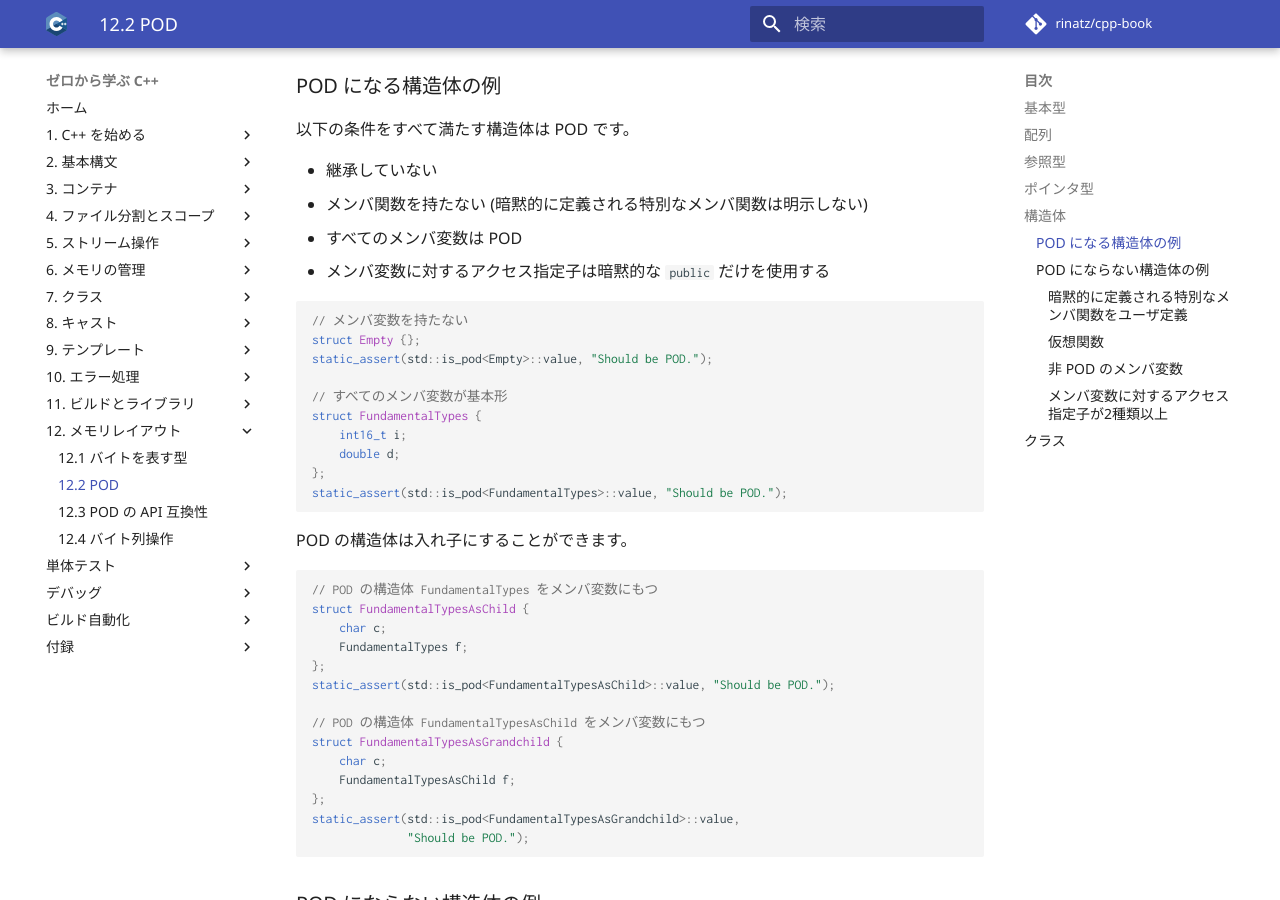
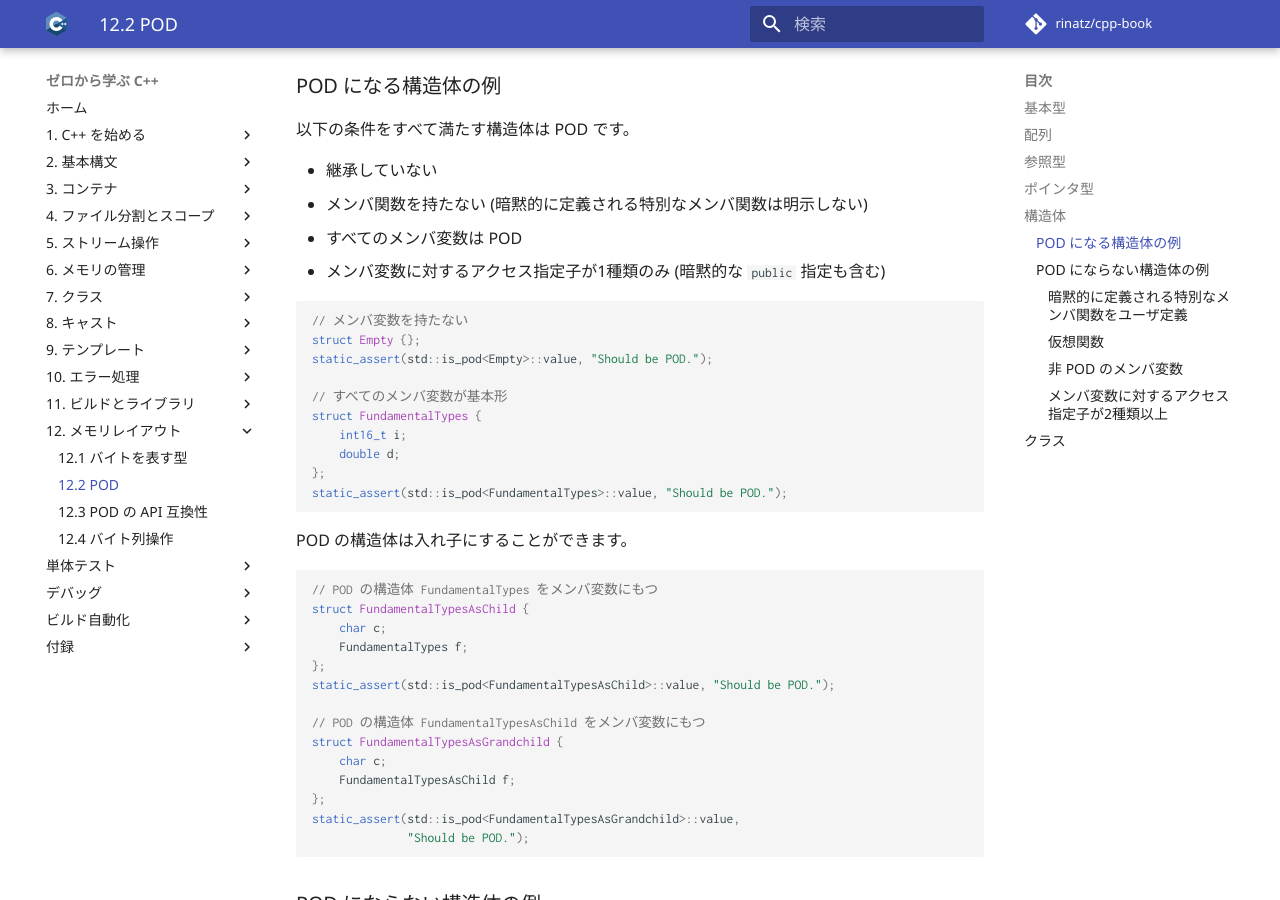
Before and after one commit to rinatz/cpp-book, an MkDocs documentation site: the page built from docs/ch12-02-plain-old-data.md, in a window 1280 px wide and 900 px high, scrolled down 1621 px. Built offline with MkDocs 1.6.1 and Material for MkDocs 9.7.7, drawn with Linux system fonts in a browser that asks for light colours; comment, search, counter and statistics services are not loaded.

Commit message:
Confirm POD condition and change the description. Discussed at below. https://github.com/rinatz/cpp-book/pull/41#discussion_r301125159
The struct, which has multiple access specifiers for members and
all of them (including the implicit specifier) are same, is POD.

e.g.) below struct is POD
struct Hoge {
    int x;  // implicit public
 public:
    int y;  // explicit public
};

c.f.) http://www.open-std.org/jtc1/sc22/wg21/docs/papers/2012/n3337.pdf#chapter.9
> 7 A standard-layout class is a class that:
> — has the same access control (Clause 11) for all non-static data members,

````diff
--- a/docs/ch12-02-plain-old-data.md
+++ b/docs/ch12-02-plain-old-data.md
@@ -91,7 +91,7 @@ static_assert(std::is_pod<std::vector<int>*>::value, "Should be POD.");
 - 継承していない
 - メンバ関数を持たない (暗黙的に定義される特別なメンバ関数は明示しない)
 - すべてのメンバ変数は POD
-- メンバ変数に対するアクセス指定子は暗黙的な `public` だけを使用する
+- メンバ変数に対するアクセス指定子が1種類のみ (暗黙的な `public` 指定も含む)
 
 ```cpp
 // メンバ変数を持たない
````
